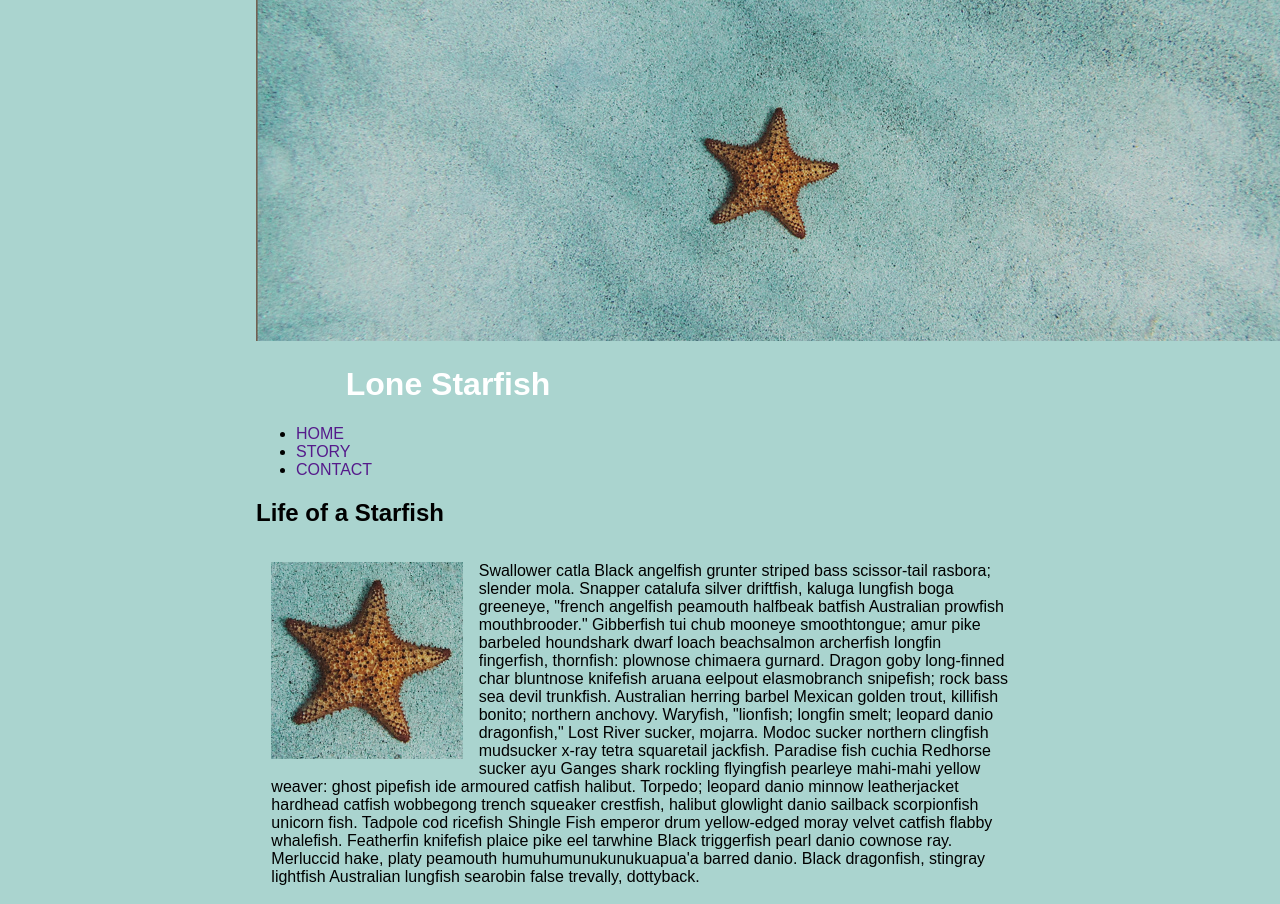
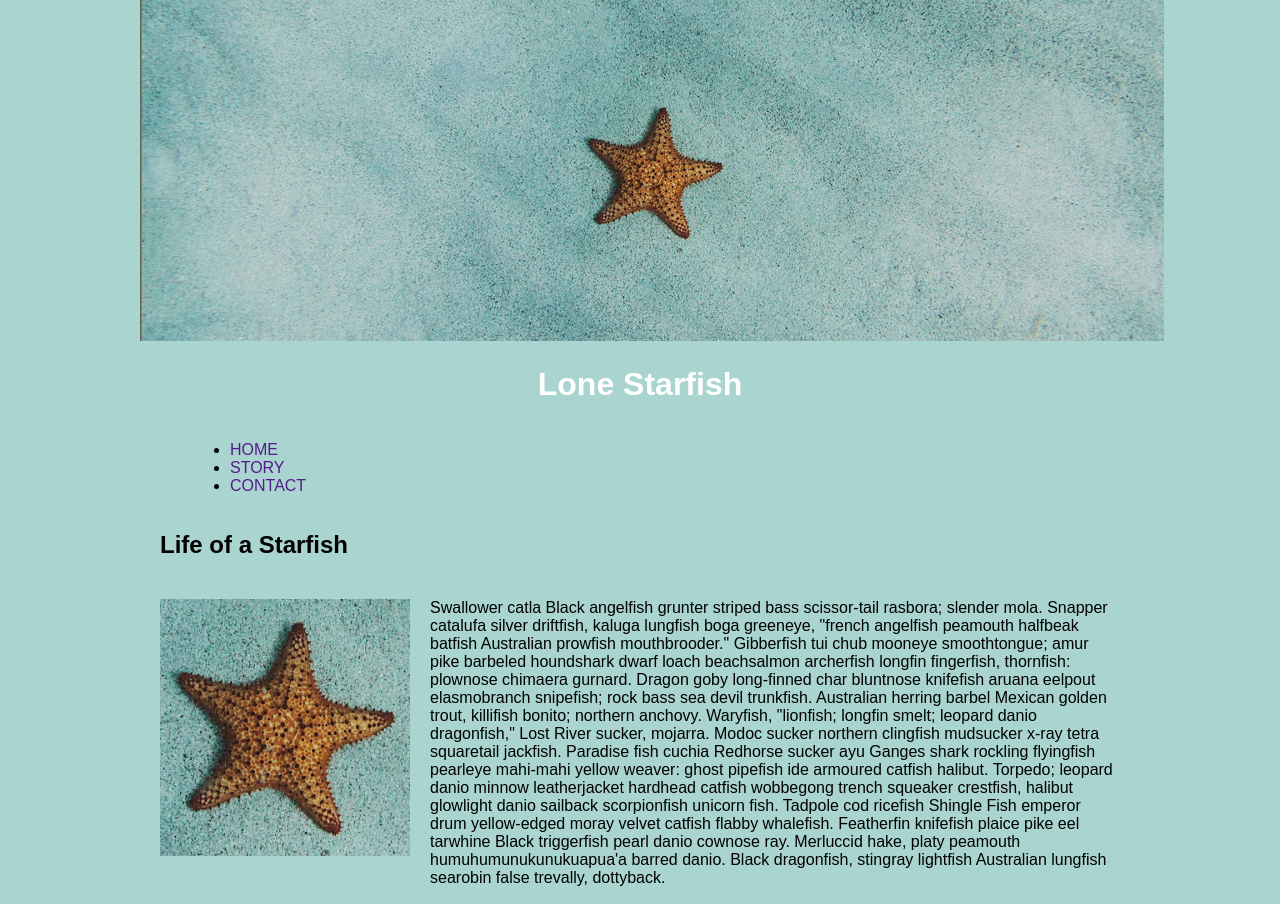
Before and after one commit to nicolaCirtwill/cirt0003.github.io, a plain HTML site: page midterm/index.html in a window 1280 px wide. Shown: the top 904 px of the page. Drawn offline with Linux system fonts and the light colour scheme.

Commit message:
fixed baseic layout of site

```diff
--- a/midterm/css/main.css
+++ b/midterm/css/main.css
@@ -2,12 +2,12 @@ body {
     color: black;
     background-color: #aad4cf;
     font-family: Arial, Helvetica, sans-serif;
-    margin-right: 20%;
-    margin-left: 20%;
-    margin-bottom: 20%;
-    margin-top: 0%;
+    margin-left: 10%;
+    margin-bottom: 10%;
+    margin: 0 auto;
     font-size: medium;
-    width: auto;
+    max-width: 1000px;
+
 }
 
 
@@ -16,25 +16,27 @@ body {
     margin: auto;
 }
 
-header {
-    background-image: url(/midterm/images/lone-starfish-wide.jpg);
-    background-repeat: no-repeat;
-    background-size: contain;
-}
 .header-image {
-    position: relative;
+    position: static;
     text-align: center;
-    max-width: 50%;
+    max-width: auto;
+    height: auto;
+    display: block;
 
 }
+
 .title {
     top: 50%;
     left: 50%;
     color: white;
 }
+
 .navigation {
     text-transform: uppercase;
     text-align: justify;
+    display: inline-block;
+    padding-left: 5%;
+    padding-right: 5%;
 
 }
 
@@ -42,20 +44,16 @@ header {
     text-decoration: none;
     color: black;
     display: inline-block;
+
 }
+
 .img {
     float: left;
     padding: 2%;
     height: auto;
     max-width: 25%;
+    display: block;
 }
-.clearfix ::after {
-    content: "";
-    display: block;
-    clear: left;
-}
-
-
 
 
 
@@ -64,6 +62,25 @@ p {
     color: black;
     padding: 2%;
 }
+
+h2 {
+    margin: auto;
+    text-decoration: none;
+    padding: 2%;
+}
+
+h3 {
+    margin: auto;
+    text-decoration: none;
+    padding: 2%;
+}
+
+.clearfix ::after {
+    content: "";
+    display: block;
+    clear: left;
+}
+
 footer {
     float: right;
 }
```
